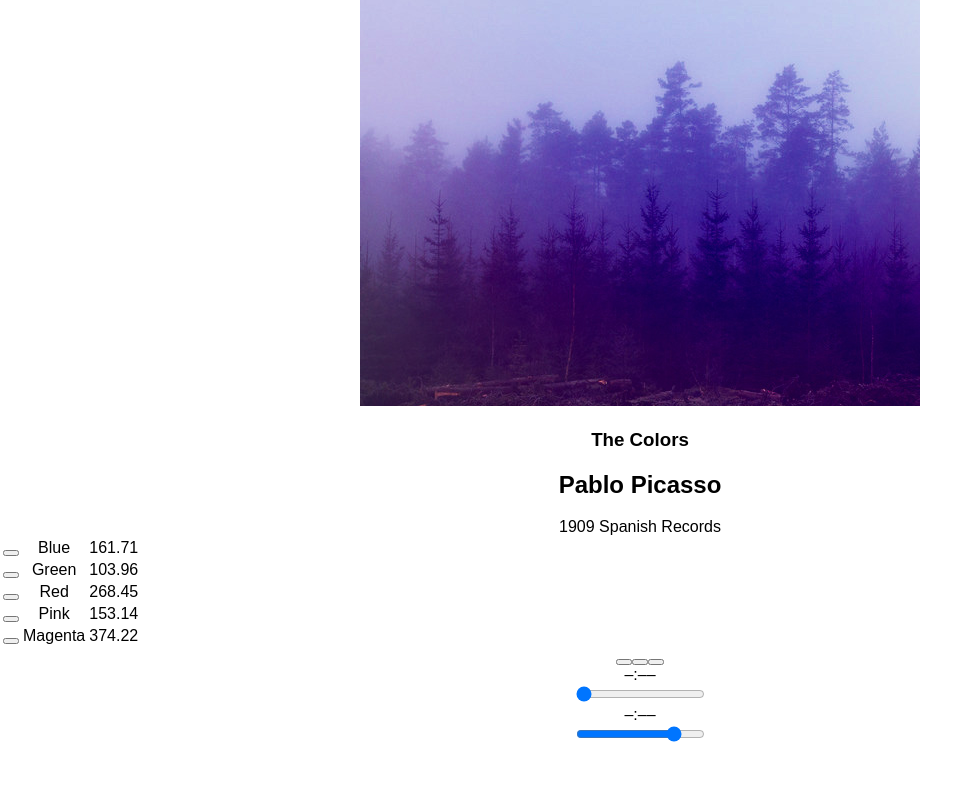
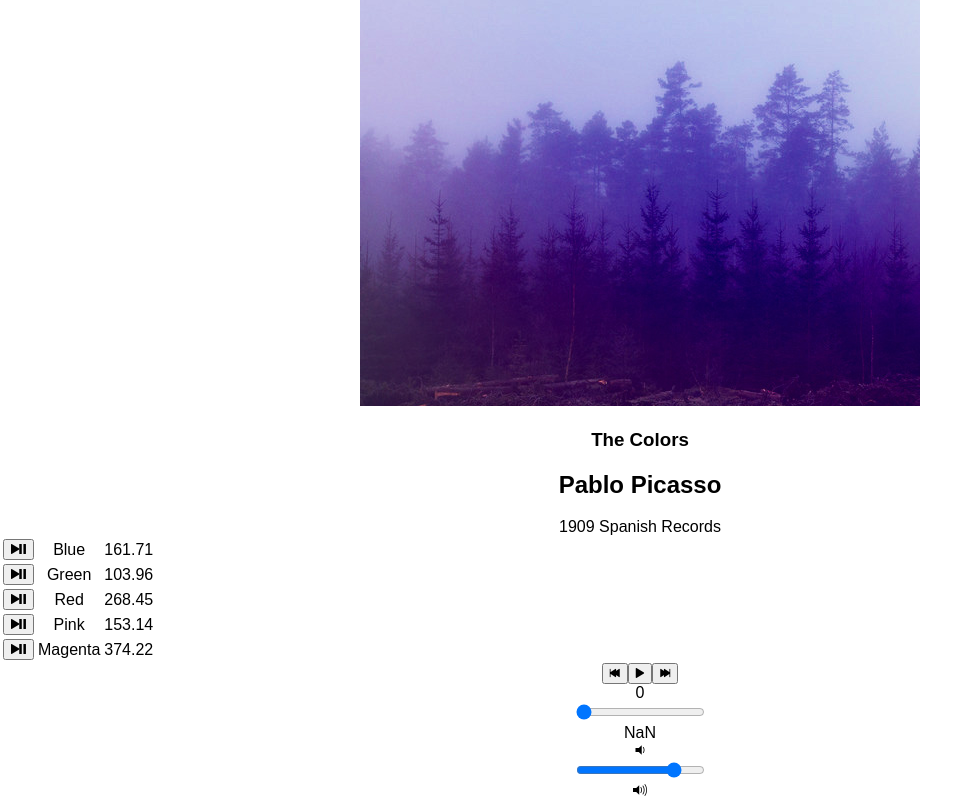
Before and after one commit to agrover86/bloc-jams-react, a React (Create React App) app: page /album/the-colors in a window 1280 px wide. Shown: the part 252-1052 px from the top of the page, without its empty margins (0-980 px from the left). Before the commit the page ends 998 px from the top, so only its background shows below. Built offline with nearby package versions, Linux system fonts and the light colour scheme.

Commit message:
checkpoint 66 range inputs: completed

```diff
--- a/package.json
+++ b/package.json
@@ -5,6 +5,7 @@
   "dependencies": {
     "react": "^16.2.0",
     "react-dom": "^16.2.0",
+    "react-router-dom": "^4.2.2",
     "react-scripts": "1.0.17"
   },
   "scripts": {
--- a/public/index.html
+++ b/public/index.html
@@ -10,6 +10,7 @@
     -->
     <link rel="manifest" href="%PUBLIC_URL%/manifest.json">
     <link rel="shortcut icon" href="%PUBLIC_URL%/favicon.ico">
+    <link rel="stylesheet" href="http://code.ionicframework.com/ionicons/2.0.1/css/ionicons.min.css">
     <!--
       Notice the use of %PUBLIC_URL% in the tags above.
       It will be replaced with the URL of the `public` folder during the build.
--- a/src/components/Album.js
+++ b/src/components/Album.js
@@ -12,6 +12,8 @@
     this.state = {
       album: album,
       currentSong: album.songs[0],
+      currentTime: 0,
+      duration: album.songs[0].duration,
       isPlaying: false
     };
 
@@ -28,6 +30,23 @@
     this.setState({ isPlaying: false });
   }
 
+  componentDidMount() {
+    this.eventListeners = {
+      timeupdate: e => {
+        this.setState({ currentTime: this.audioElement.currentTime });
+      },
+      durationchange: e => {
+        this.setState({ duration: this.audioElement.duration });
+      }
+    };
+    this.audioElement.addEventListener('timeupdate', this.eventListeners.timeupdate);
+    this.audioElement.addEventListener('durationchange', this.eventListeners.durationchange);
+  }
+  componentWillUnmount() {
+    this.audioElement.src = null;
+    this.audioElement.removeEventListener('timeupdate', this.eventListeners.timeupdate);
+    this.audioElement.removeEventListener('durationchange', this.eventListeners.durationchange);
+  }
    setSong(song) {
      this.audioElement.src = song.audioSrc;
      this.setState({ currentSong: song });
@@ -57,6 +76,13 @@
     this.setSong(newSong);
     this.play(newSong);
  }
+
+  handleTimeChange(e) {
+    const newTime = this.audioElement.duration * e.target.value;
+    this.audioElement.currentTime = newTime;
+    this.setState({ currentTime: newTime });
+}
+
 
   render() {
     return (
@@ -94,10 +120,12 @@
          <PlayerBar
             isPlaying={this.state.isPlaying}
             currentSong={this.state.currentSong}
+            currentTime={this.audioElement.currentTime}
+            duration={this.audioElement.duration}
             handleSongClick={() => this.handleSongClick(this.state.currentSong)}
             handlePrevClick={() => this.handlePrevClick()}
             handleNextClick={() => this.handleNextClick()}
-
+            handleTimeChange={(e) => this.handleTimeChange(e)}
         />
       </section>
     );
--- a/src/components/PlayerBar.js
+++ b/src/components/PlayerBar.js
@@ -16,9 +16,17 @@
      </button>
         </section>
         <section id="time-control">
-          <div className="current-time">–:––</div>
-          <input type="range" className="seek-bar" value="0" />
-          <div className="total-time">–:––</div>
+          <div className="current-time">{this.props.currentTime}</div>
+             <input
+                type="range"
+                className="seek-bar"
+                value={(this.props.currentTime / this.props.duration) || 0}
+                max="1"
+                min="0"
+                step="0.01"
+                onChange={this.props.handleTimeChange}
+           />
+        <div className="total-time">{this.props.duration}</div>
         </section>
      <section id="volume-control">
        <div className="icon ion-volume-low"></div>
```
Also changed, not shown: 1 other file (tests, documents, lock files or other folders).
